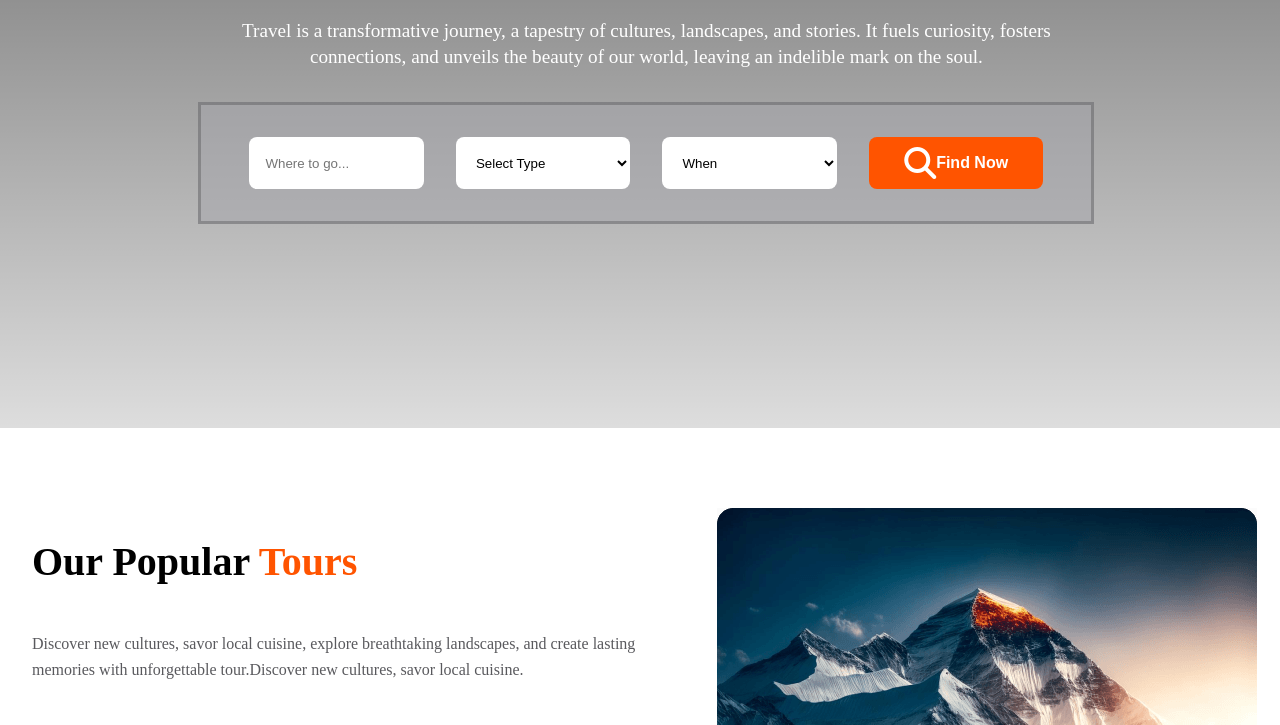
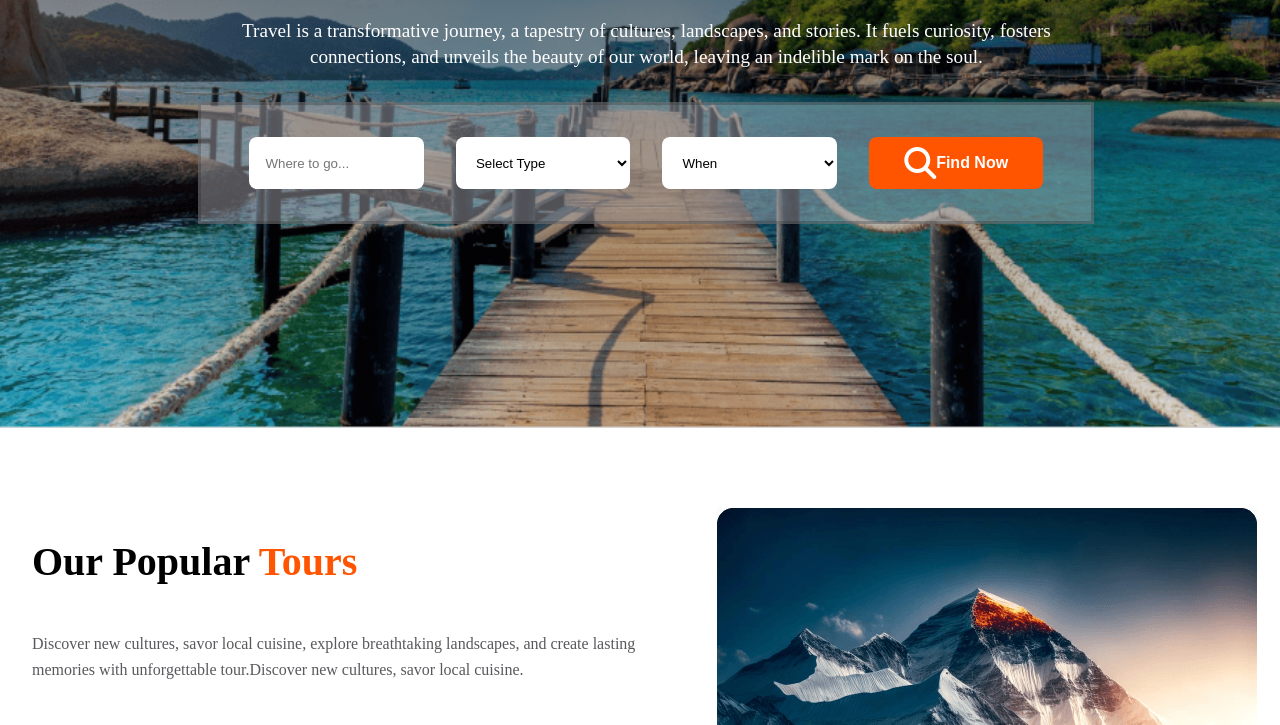
Before and after one commit to mdimamhosen/Assignment_2_9_, a plain HTML site: page index.html in a window 1280 px wide. Shown: the part 372-1097 px from the top of the page. Drawn offline with Linux system fonts and the light colour scheme; the site is published under a folder, as on GitHub Pages, so addresses that start at the root find nothing.

Commit message:
first commit

```diff
--- a/style.css
+++ b/style.css
@@ -93,7 +93,7 @@
 }
 
 .banner {
-    background-image: linear-gradient(rgba(0, 0, 0, 0.636), rgba(0, 0, 0, 0.133)), url("/Images/Group 13 (1) (1).png");
+    background-image: linear-gradient(rgba(0, 0, 0, 0.636), rgba(0, 0, 0, 0.133)), url("./Images/Group 13 (1) (1).png");
     background-size: cover;
     background-position: center;
     background-repeat: no-repeat;
```
